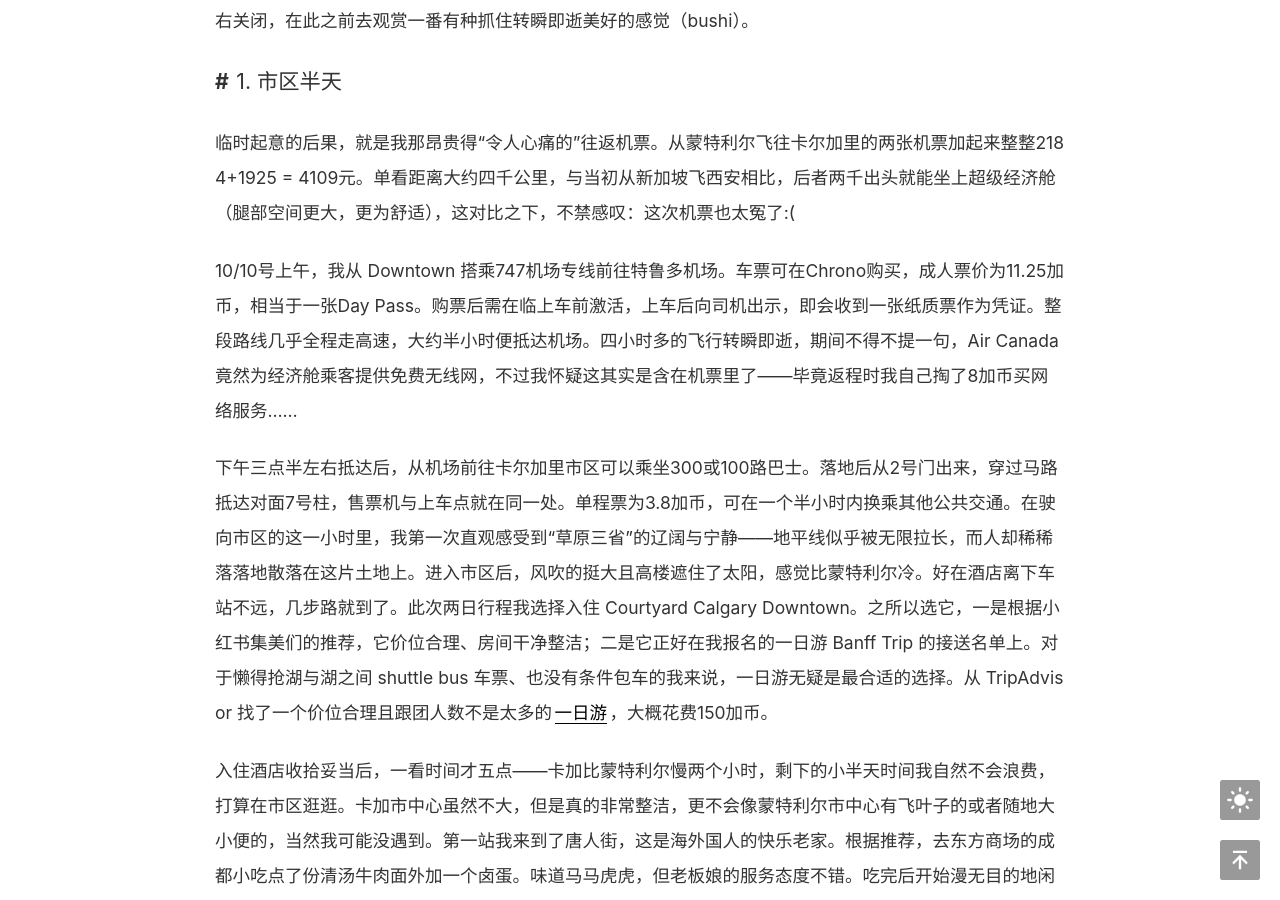
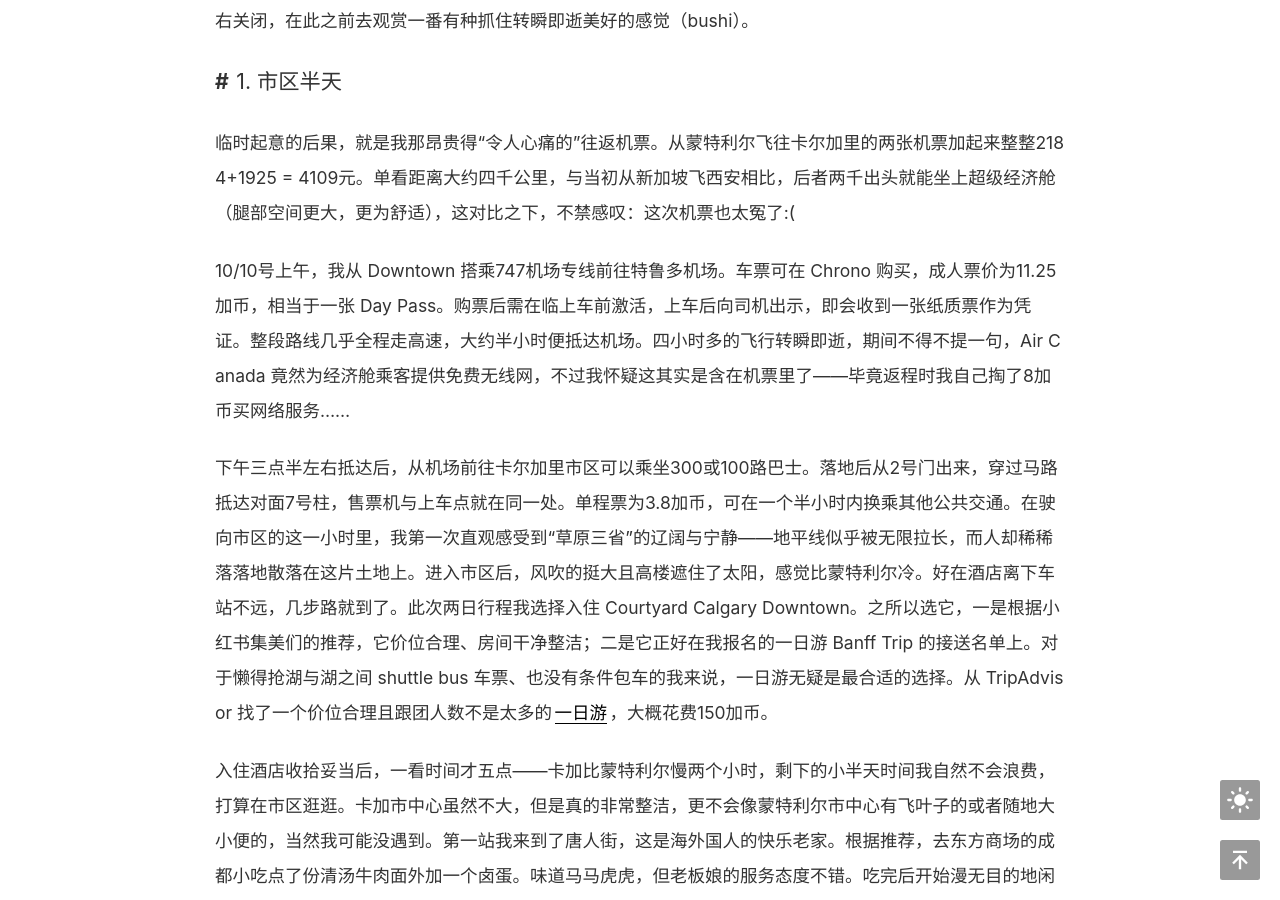
Before and after one commit to 5h3nbl0g/5h3nbl0g.github.io, a Jekyll site: the page built from _posts/2025-10-19-卡加两日游.md, in a window 1280 px wide and 900 px high, scrolled down 495 px. Built offline with Jekyll 4.4.1, drawn with Linux system fonts in a browser that asks for light colours; comment, search, counter and statistics services are not loaded; a style sheet for code colours, icons or effects is not loaded.

```diff
--- a/_posts/2025-10-19-卡加两日游.md
+++ b/_posts/2025-10-19-卡加两日游.md
@@ -13,7 +13,7 @@ extMath: false
 ## 1. 市区半天
 临时起意的后果，就是我那昂贵得“令人心痛的”往返机票。从蒙特利尔飞往卡尔加里的两张机票加起来整整2184+1925 = 4109元。单看距离大约四千公里，与当初从新加坡飞西安相比，后者两千出头就能坐上超级经济舱（腿部空间更大，更为舒适），这对比之下，不禁感叹：这次机票也太冤了:(
 
-10/10号上午，我从 Downtown 搭乘747机场专线前往特鲁多机场。车票可在Chrono购买，成人票价为11.25加币，相当于一张Day Pass。购票后需在临上车前激活，上车后向司机出示，即会收到一张纸质票作为凭证。整段路线几乎全程走高速，大约半小时便抵达机场。四小时多的飞行转瞬即逝，期间不得不提一句，Air Canada 竟然为经济舱乘客提供免费无线网，不过我怀疑这其实是含在机票里了——毕竟返程时我自己掏了8加币买网络服务……
+10/10号上午，我从 Downtown 搭乘747机场专线前往特鲁多机场。车票可在 Chrono 购买，成人票价为11.25加币，相当于一张 Day Pass。购票后需在临上车前激活，上车后向司机出示，即会收到一张纸质票作为凭证。整段路线几乎全程走高速，大约半小时便抵达机场。四小时多的飞行转瞬即逝，期间不得不提一句，Air Canada 竟然为经济舱乘客提供免费无线网，不过我怀疑这其实是含在机票里了——毕竟返程时我自己掏了8加币买网络服务……
 
 下午三点半左右抵达后，从机场前往卡尔加里市区可以乘坐300或100路巴士。落地后从2号门出来，穿过马路抵达对面7号柱，售票机与上车点就在同一处。单程票为3.8加币，可在一个半小时内换乘其他公共交通。在驶向市区的这一小时里，我第一次直观感受到“草原三省”的辽阔与宁静——地平线似乎被无限拉长，而人却稀稀落落地散落在这片土地上。进入市区后，风吹的挺大且高楼遮住了太阳，感觉比蒙特利尔冷。好在酒店离下车站不远，几步路就到了。此次两日行程我选择入住 Courtyard Calgary Downtown。之所以选它，一是根据小红书集美们的推荐，它价位合理、房间干净整洁；二是它正好在我报名的一日游 Banff Trip 的接送名单上。对于懒得抢湖与湖之间 shuttle bus 车票、也没有条件包车的我来说，一日游无疑是最合适的选择。从 TripAdvisor 找了一个价位合理且跟团人数不是太多的[一日游](https://www.tripadvisor.com.sg/AttractionProductReview-g154913-d23904578-Discover_Banff_National_Park_Premium_Day_Trip-Calgary_Alberta.html)，大概花费150加币。
 
```
